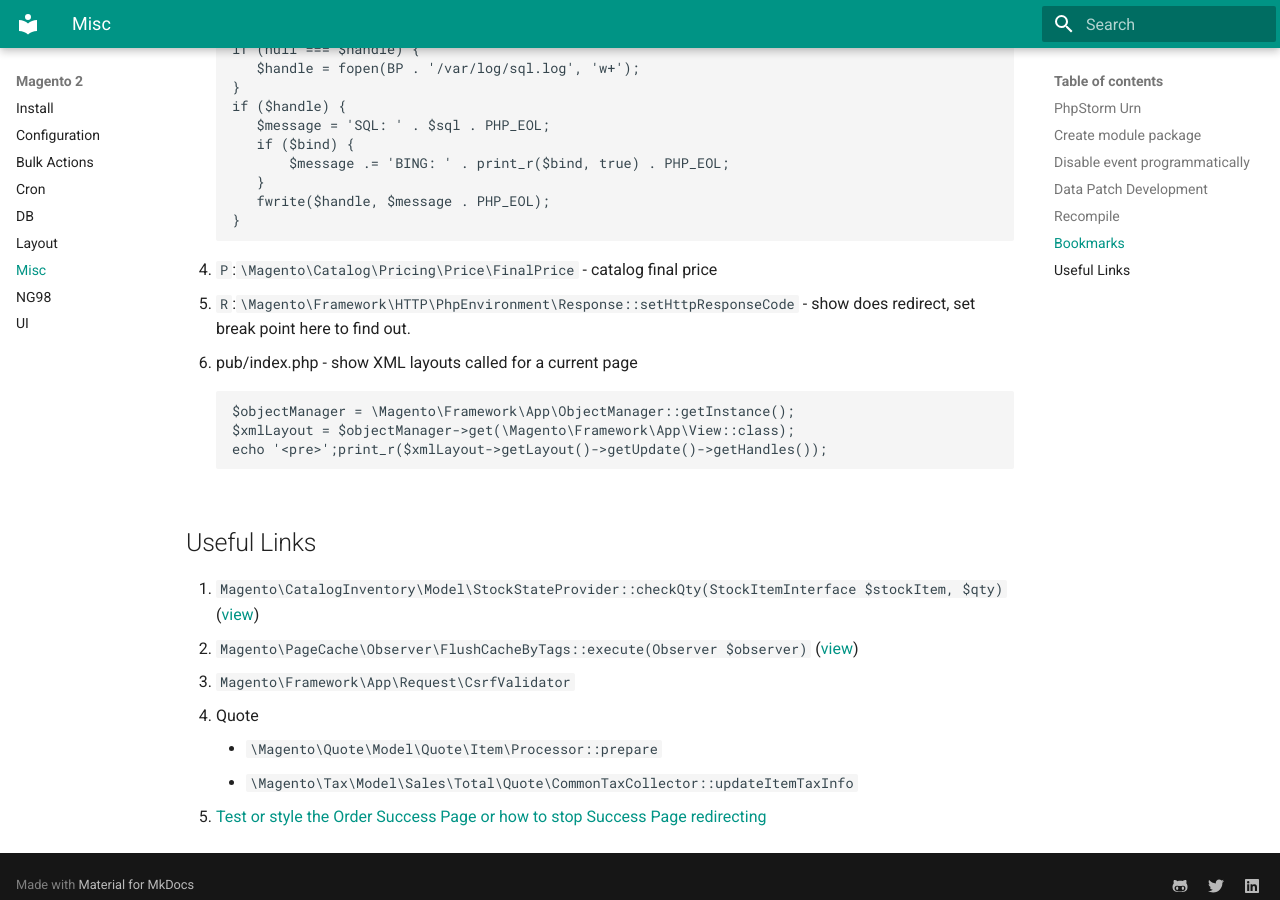
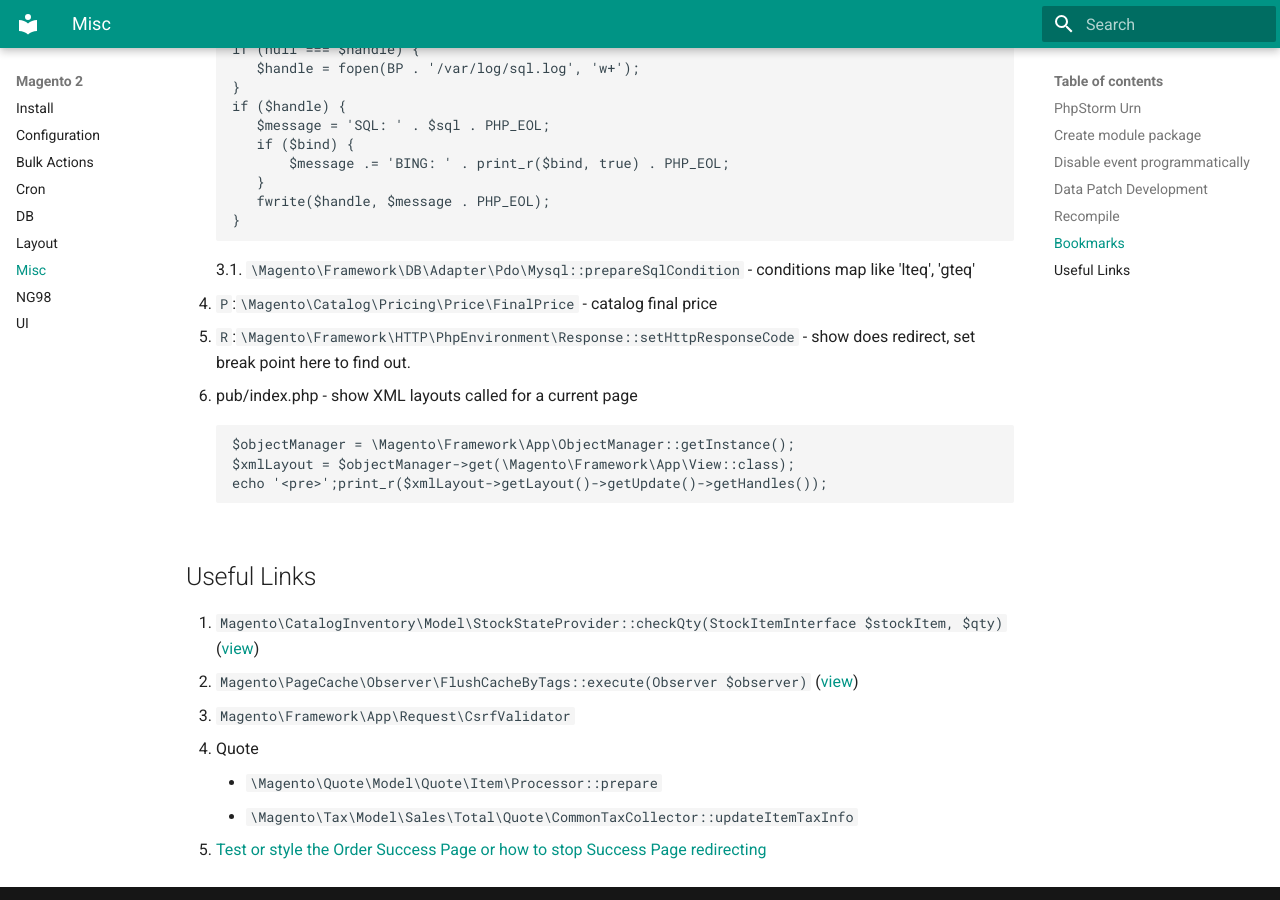
Before and after one commit to yutv/kb, an MkDocs documentation site: the page built from docs/magento-2/misc.md, in a window 1280 px wide and 900 px high, scrolled down 2137 px. Built offline with MkDocs 1.6.1 and Material for MkDocs 9.7.7, drawn with Linux system fonts in a browser that asks for light colours.

Commit message:
mysql-conditions

````diff
--- a/docs/magento-2/misc.md
+++ b/docs/magento-2/misc.md
@@ -90,6 +90,7 @@ if ($handle) {
    fwrite($handle, $message . PHP_EOL);
 }
 ```
+3.1. `\Magento\Framework\DB\Adapter\Pdo\Mysql::prepareSqlCondition` - conditions map like 'lteq', 'gteq'
 4. `P`:`\Magento\Catalog\Pricing\Price\FinalPrice` - catalog final price
 5. `R`:`\Magento\Framework\HTTP\PhpEnvironment\Response::setHttpResponseCode` - show does redirect, set break point here to find out.
 6. pub/index.php - show XML layouts called for a current page
````
